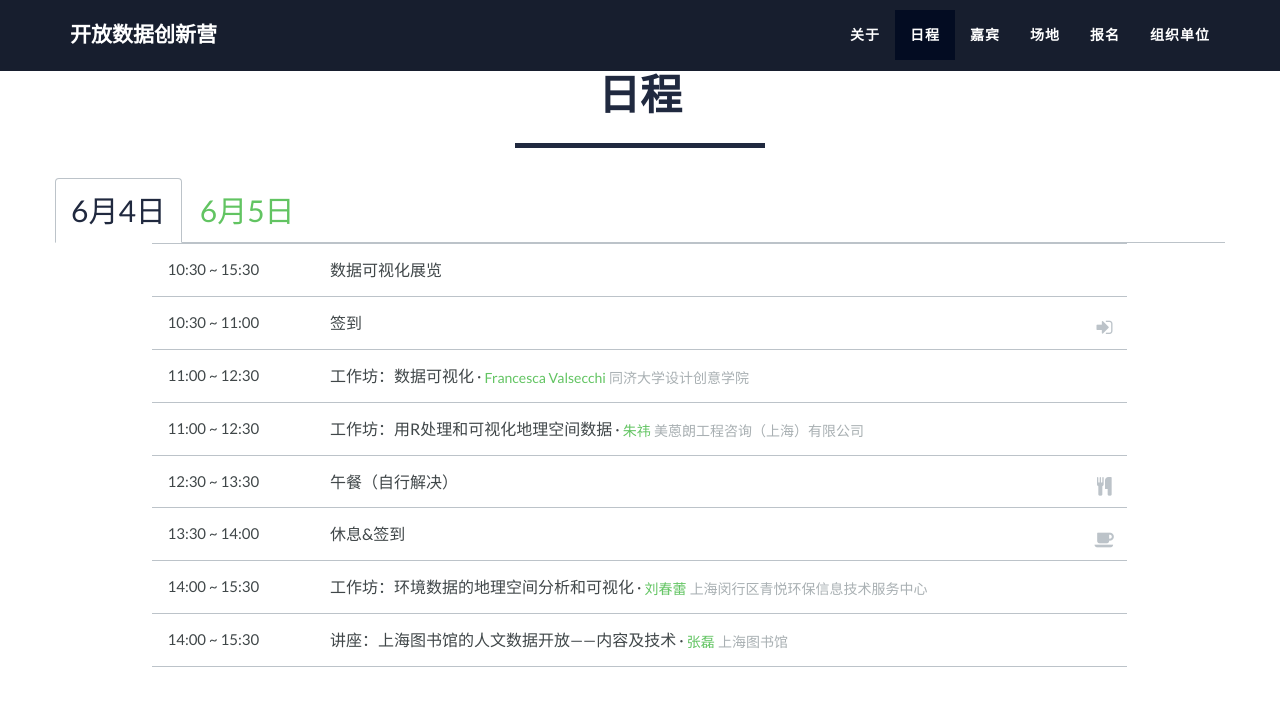
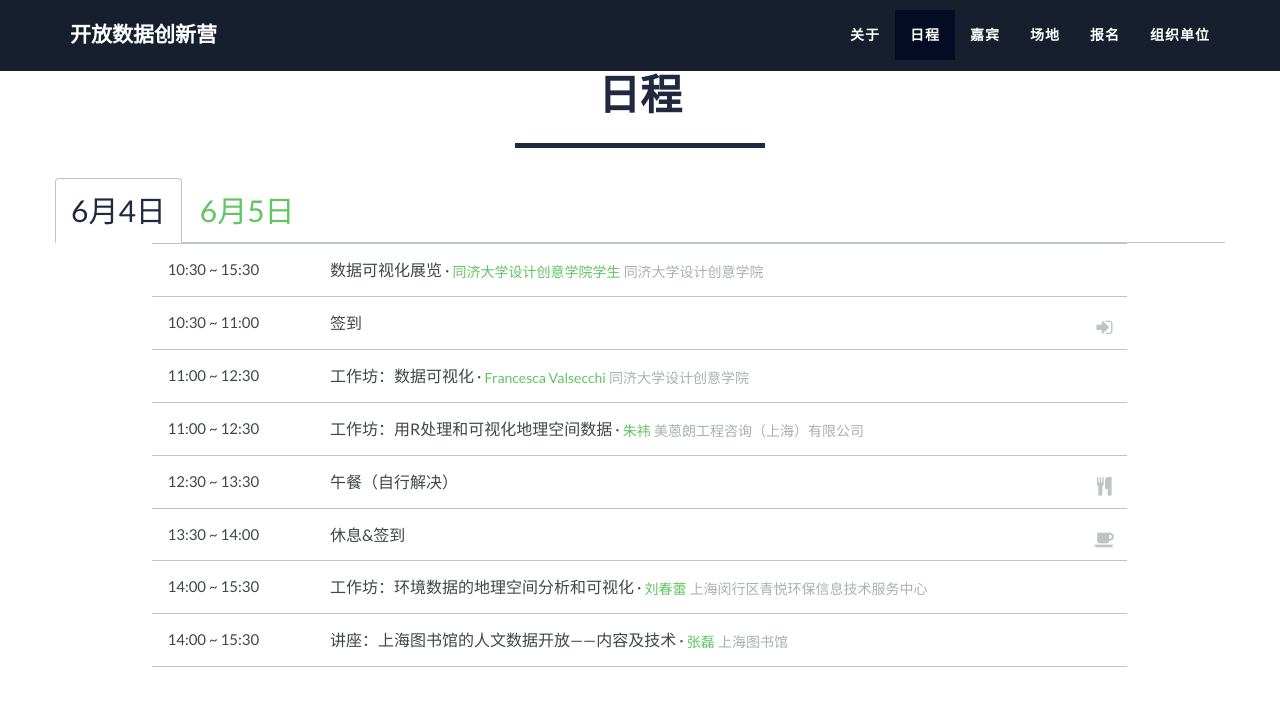
Before and after one commit to opendatacamp/opendatacamp.github.io, a Jekyll site: the page built from index.html, in a window 1280 px wide and 900 px high, scrolled down 1387 px, cut to the strip 0-853 px from the top of the window. Shown: the top 706 px of the strip. Built offline with Jekyll 4.4.1, drawn with Linux system fonts in a browser that asks for light colours; nearby versions of some CDN libraries; some of the changed text lies outside the part shown.

Commit message:
fix logo and add tongji student as speaker

```diff
--- a/_data/events.yml
+++ b/_data/events.yml
@@ -23,6 +23,10 @@
     - name: 同济大学设计创意学院
       ci: "tongji.png"
   partners:
+    - name: 同济大学设计创意学院
+      ci: "tongji.png"
+    - name: 同济大学DESIS实验室
+      ci: "DESIS.png"
     - name: 美蒽朗
       ci: "enerlang.png"
     - name: 上海图书馆
@@ -38,3 +42,6 @@
     - name: AECOM
       ci: "AECOM.png"
       www: "http://www.aecom.com"
+    - name: 开放数据中国
+      www: "http://opendatachina.com"
+      ci: "ODC.png"
--- a/_data/speakers.yml
+++ b/_data/speakers.yml
@@ -1,3 +1,8 @@
+- id: tongji
+  name: 同济大学设计创意学院学生
+  avatar: tongji
+  affiliation: 同济大学设计创意学院
+  description: 同济大学设计创意学院学生在 Francesca Valsecchi 指导下为此次展览提供了丰富选题的可视化作品
 - id: desis
   name: Francesca Valsecchi
   avatar: francesca
--- a/_data/talks.yml
+++ b/_data/talks.yml
@@ -3,6 +3,7 @@
   - title: "数据可视化展览"
     start: "10:30"
     end: "15:30"
+    speaker: tongji
     type: standard
   - title: "签到"
     start: "10:30"
--- a/_includes/footer.html
+++ b/_includes/footer.html
@@ -12,7 +12,7 @@
         </div>
       <div class="row">
         <div class="footer-col">
-          <h1>主办方</h1>
+          <h1>主办单位</h1>
           <ul class="credits">
             {% for organization in event.organizers %}
             <li><a href="{{ organization.www }}"><img src="../images/organizations/{{ organization.ci }}" alt="{{ organization.name}}"></a></li>
@@ -21,7 +21,7 @@
         </div>
       <div class="row">
         <div class="footer-col">
-          <h1>内容合作伙伴</h1>
+          <h1>内容贡献</h1>
           <ul class="credits">
             {% for organization in event.partners %}
             <li><a href="{{ organization.www }}"><img src="../images/organizations/{{ organization.ci }}" alt="{{ organization.name}}"></a></li>
```
Also changed, not shown: images/speakers/tongji.jpg (added).
